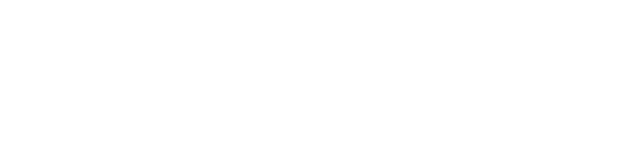
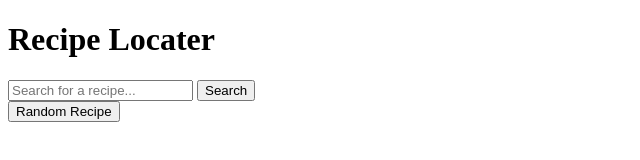
Before and after one commit to great12theworld/recipe1-SoMfl, a plain HTML site: page index.html in a window 1280 px wide. Shown: the whole page, without its empty margins (0-640 px from the left). Drawn offline with Linux system fonts and the light colour scheme; a web font is replaced by a local one.

Commit message:
added buttons on page for editting,  no css has been added yet, no js either.

```diff
--- a/index.html
+++ b/index.html
@@ -3,9 +3,29 @@
     <head>
         <meta charset="UTF-8">
         <meta name="viewport" content="width=device-width, initial-scale=1.0">
-        <title>Document</title>
+        <title>Recipe Locater</title>
+        <link rel="stylesheet" href="styles.css">
+        <link rel="preconnect" href="https://fonts.googleapis.com">
+        <link rel="preconnect" href="https://fonts.gstatic.com" crossorigin>
+        <link href="https://fonts.googleapis.com/css2?family=Bitcount+Grid+Double:wght@100..900&display=swap" rel="stylesheet">
     </head>
     <body>
+        <div class="recipe-locater-container">
+            <h1>Recipe Locater</h1>
 
+            <form>
+                <input
+                type="text"
+                id="search-input"
+                placeholder="Search for a recipe..."
+                required
+                />
+                <button type="submit" id = "search-button">Search</button>
+            </form>
+            <div class="random-button-container">
+                <button id="random-button" class="random-button">Random Recipe</button>
+            </div>
+        </div>
+        <script src="main.js"></script>
     </body>
 </html>
```
